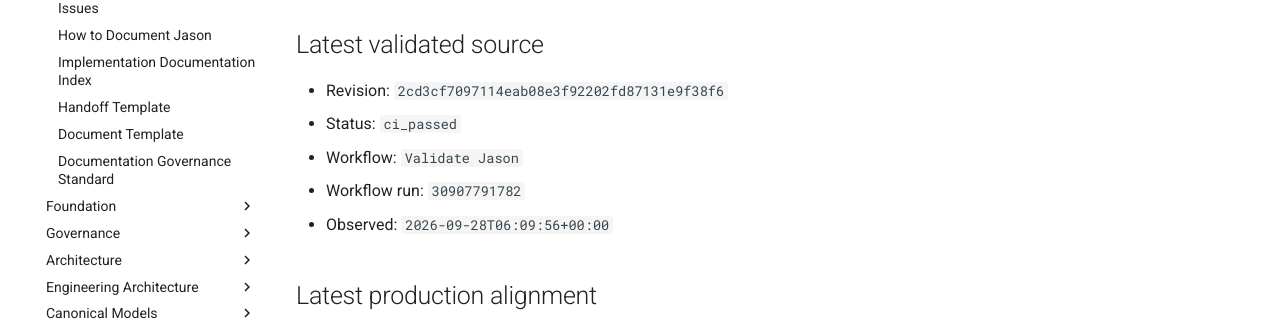
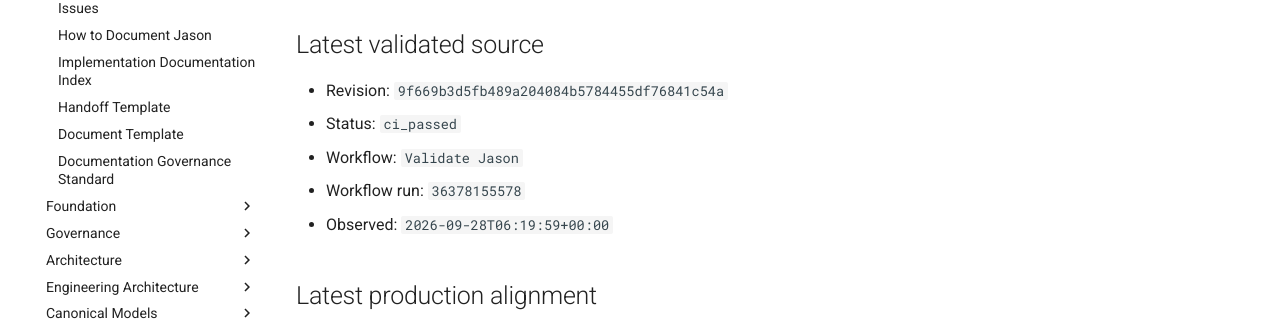
Before and after one commit to al-teamaot-com/jason, an MkDocs documentation site: the page built from docs/control/AUTOMATED-CHANGE-STATE.md, in a window 1280 px wide and 1163 px high. Shown: the part 337-658 px from the top of the window. Built offline with MkDocs 1.6.1 and Material for MkDocs 9.7.7, drawn with Linux system fonts in a browser that asks for light colours; comment, search, counter and statistics services are not loaded.

Commit message:
Reconcile automated documentation state for 9f669b3d5fb4

```diff
--- a/docs/control/AUTOMATED-CHANGE-STATE.md
+++ b/docs/control/AUTOMATED-CHANGE-STATE.md
@@ -8,11 +8,11 @@
 
 ## Latest validated source
 
-- Revision: `2cd3cf7097114eab08e3f92202fd87131e9f38f6`
+- Revision: `9f669b3d5fb489a204084b5784455df76841c54a`
 - Status: `ci_passed`
 - Workflow: `Validate Jason`
-- Workflow run: `30907791782`
-- Observed: `2026-09-28T06:09:56+00:00`
+- Workflow run: `36378155578`
+- Observed: `2026-09-28T06:19:59+00:00`
 
 ## Latest production alignment
 
```
Also changed, not shown: docs/control/AUTOMATED-CHANGE-STATE.json (+4 -4 lines).
